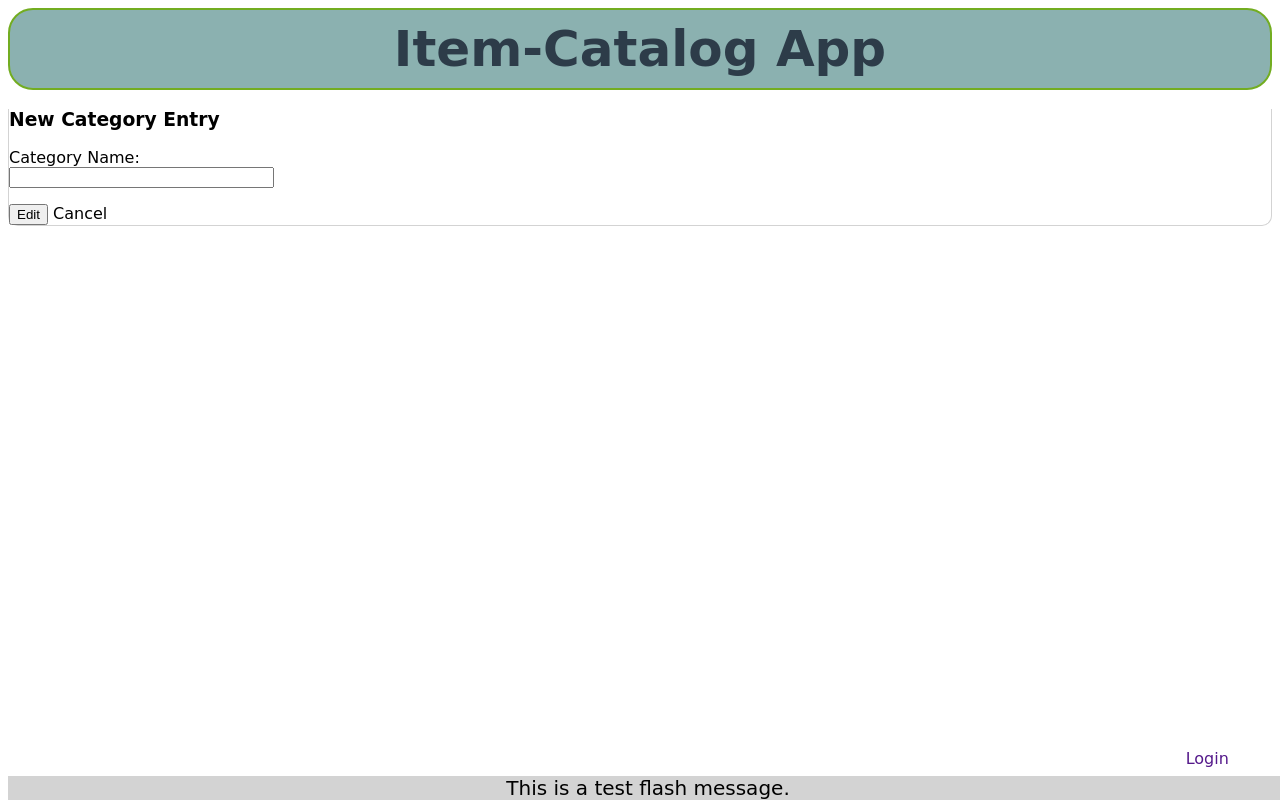
After one commit to jye0325/Item-Catalog, a Flask app: page /main/newCategory/ in a window 1280 px wide. The commit adds this page. Run offline with Flask 2, Linux system fonts and the light colour scheme.

Commit message:
v0.4.0 Major Bug Fixes, Code Cleanup, and New Files Added

```diff
--- a/main.py
+++ b/main.py
@@ -15,24 +15,20 @@ session = DBSession()
 		Functions:
 		login(),
 		logout(),
-		newCategory(),
-		newItem(),
-		itemMenu(),
-		editItem(),
-		deleteItem()
 """
 
 # Routing for login
 @app.route('/login/')
 def login():
     """This returns a webpage for users to login"""
-    return "This is a test page for login()"
+    state = ''.join(random.choice(string.ascii_uppercase+string.digits) for x in xrange(32))
+    login_session['state'] = state
+    return render_template('login.html', STATE=state)
 # Routing for logout
 @app.route('/logout/')
 def logout():
     """This returns a webpage for users to logout"""
     return "This is a test page for logout()"
-
 # Routing for main menu
 @app.route('/')
 @app.route('/main/')
@@ -50,40 +46,76 @@ def categoryItems(category_id):
 	items = session.query(Item).filter_by(category_id=category_id)
 	return render_template('main.html', categories=categories, items=items, category_id=category_id)
 
-@app.route('/main/new/')
+@app.route('/main/newCategory/', methods=['GET','POST'])
 def newCategory():
 	"""Creates a new category -- Requires Admin Privileges"""
-	return "This is a test page for newCategory()"
+	if request.method == 'POST':
+		category = Category(name=request.form['name'])
+		session.add(category)
+		session.commit()
+		flash('Successfully added new category, ' + category.name)
+		return redirect(url_for('mainMenu'))
+	else:
+		return render_template('newCategory.html')
 
-@app.route('/main/newItem/')
-def newUItem():
-	"""Creates a new item for an unspecified category.
-	This WILL have a drop down menu to specify the category."""
-	return "This is a test page for newUItem()"
+@app.route('/main/<int:category_id>/edit', methods=['GET','POST'])
+def editCategory(category_id):
+	"""Edits a specified category."""
+	category = session.query(Category).filter_by(id=category_id).one()
+	if request.method == 'POST':
+		category.name = request.form['name']
+		session.add(category)
+		session.commit()
+		flash('Successfully editted category, ' + category.name)
+		return redirect(url_for('mainMenu'))
+	else:
+		return render_template('editCategory.html', category=category, id=category_id)
 
-@app.route('/main/<int:category_id>/newItem/')
-def newSItem(category_id):
-	"""Creates a new item for a specified category.
-	This WILL NOT have a drop down menu to specify a different category."""
-	return "This is a test page for newSItem()"
+@app.route('/main/<int:category_id>/delete', methods=['GET','POST'])
+def deleteCategory(category_id):
+	"""Deletes a specific category."""
+	category = session.query(Category).filter_by(id=category_id).one()
+	if request.method == 'POST':
+		session.delete(category)
+		session.commit()
+		flash('Successfully deleted category, ' + category.name)
+		return redirect(url_for('mainMenu'))
+	else:
+		return render_template('deleteCategory.html', category=category, id=category_id)
 
 # Routing for item menu
 @app.route('/main/<int:category_id>/item/<int:item_id>/')
 def itemMenu(category_id, item_id):
 	"""Returns details about the particular item in the item page"""
-	return "This is a test page for itemMenu()"
+	category = session.query(Category).filter_by(category_id=category_id).one()
+	item = session.query(Item).filter_by(category_id=category_id, id=item_id).one()
+	return render_template('item.html', category=category, item=item)
+
+@app.route('/main/<int:category_id>/newItem/', methods=['GET','POST'])
+def newItem(category_id):
+	"""Creates a new item for an unspecified category."""
+	if request.method == 'POST':
+		item = Item(name=request.form['name'], category_id=category_id, description=request.form['description'])
+		session.add(item)
+		session.commit()
+		flash('Successfully added new category, ' + item.name)
+		return redirect(url_for('mainMenu'))
+	else:
+		return render_template('newItem.html', id=category_id)
 
 @app.route('/main/<int:category_id>/item/<int:item_id>/edit/', methods=['GET','POST'])
 def editItem(category_id, item_id):
 	"""Edit the details about the particular item"""
 	item = session.query(Item).filter_by(category_id=category_id, id=item_id).one()
 	if request.method == 'POST':
+		item.name=request.form['name']
+		item.description=request.form['description']
 		session.add(item)
 		session.commit()
-		flash('Item was successfully editted!')
+		flash('Successfully editted item, ' + item.name)
 		return redirect(url_for('mainMenu'))
 	else:
-		return render_template('edit.html', item=item)
+		return render_template('editItem.html', item=item, id=category_id, item_id=item_id)
 
 @app.route('/main/<int:category_id>/item/<int:item_id>/delete', methods=['GET', 'POST'])
 def deleteItem(category_id, item_id):
@@ -92,10 +124,42 @@ def deleteItem(category_id, item_id):
 	if request.method == 'POST':
 		session.delete(item)
 		session.commit()
-		flash('Item was successfully deleted!')
+		flash('Successfully deleted item, ' + item.name)
 		return redirect(url_for('mainMenu'))
 	else:
-		return render_template('delete.html', item=item)
+		return render_template('deleteItem.html', item=item, id=category_id, item_id=item_id)
+"""
+@app.route('/main/<int:category_id>/newItem/', methods=['GET','POST'])
+def newSItem(category_id):
+	#Creates a new item for a specified category.
+	#This WILL NOT have a drop down menu to specify a different category.
+	if request.method == 'POST':
+		item = Item(name=request.form['name'], description=request.form['description'], category_id=category_id)
+		session.add(item)
+		session.commit()
+		flash('Successfully added new item, ' + item.name)
+		return render_template('main.html')
+	else:
+		return render_template('new.html')
+"""
+
+#JSON
+@app.route('/main/JSON')
+def mainMenuJSON():
+	category = session.query(Category).all()
+	return jsonify(Category=[i.serialize for i in category])
+
+@app.route('/main/<int:category_id>/item/JSON')
+def itemMenuJSON(category_id):
+	category = session.query(Category).all()
+	item = session.query(Item).filter_by(category_id=category_id).all()
+	return jsonify(Item=[i.serialize for i in item])
+
+@app.route('/main/<int:category_id>/item/<int:item_id>/JSON')
+def specificItemJSON(category_id, item_id):
+	category = session.query(Category).all()
+	item = session.query(Item).filter_by(id=item_id, category_id=category_id).one()
+	return jsonify(Item=item.serialize)
 
 if __name__ == '__main__':
 	app.secret_key = 'root'
--- a/static/main.css
+++ b/static/main.css
@@ -54,7 +54,7 @@ body{
 .flash{
 	background-color: lightgrey;
 	bottom: 0px;
-	font-size: 7px;
+	font-size: 20px;
 	text-align: center;
 	position: fixed;
 	width: 100%;
--- /dev/null
+++ b/templates/newCategory.html
@@ -0,0 +1,40 @@
+<!DOCTYPE html>
+<html lang="en" xmlns="http://www.w3.org/1999/xhtml">
+<head>
+	<meta charset="utf-8">
+	<meta name="viewport" content="width=device-width, initial scale=1.0">
+	<link rel="stylesheet" type=text/css href="{{url_for('static', filename='main.css')}}">
+</head>
+<body>
+	<header class="header">
+		<div class="title">
+			<h1>Item-Catalog App</h1>
+		</div>
+	</header>
+	<div class="container">
+        <div>
+            <h3>New Category Entry</h3>
+            <form action="{{url_for('newCategory')}}" method='POST'>
+                <p>Category Name: <br>
+                <input type="text" size="30" name="name" value=""></p>
+                <input type="submit" value="Edit">
+                <a href="{{url_for('mainMenu')}}">Cancel</a>
+            </form>
+        </div>
+    </div>
+    <a class="loginbutton" href="">Login</a>
+    <div class="flash">
+    {% with messages = get_flashed_messages() %}
+        {% if messages %}
+             <ul>
+                {% for message in messages %}
+                <li>{{message}}</li>
+                {% endfor %}
+            </ul>
+        {% else %}
+            This is a test flash message.
+        {% endif %}
+    {% endwith %}
+    </div>
+</body>
+</html>
```
Also changed, not shown: addDB.py (+6 -2 lines), database_setup.py (+21 -7 lines), templates/deleteCategory.html (added, +38 -0 lines), templates/deleteItem.html (renamed from templates/delete.html, +13 -5 lines), templates/edit.html (deleted, +0 -7 lines), templates/editCategory.html (added, +40 -0 lines), templates/editItem.html (added, +42 -0 lines), templates/main.html (+11 -3 lines), templates/new.html (deleted, +0 -11 lines), templates/newItem.html (added, +42 -0 lines), main.db, 2 other files.
